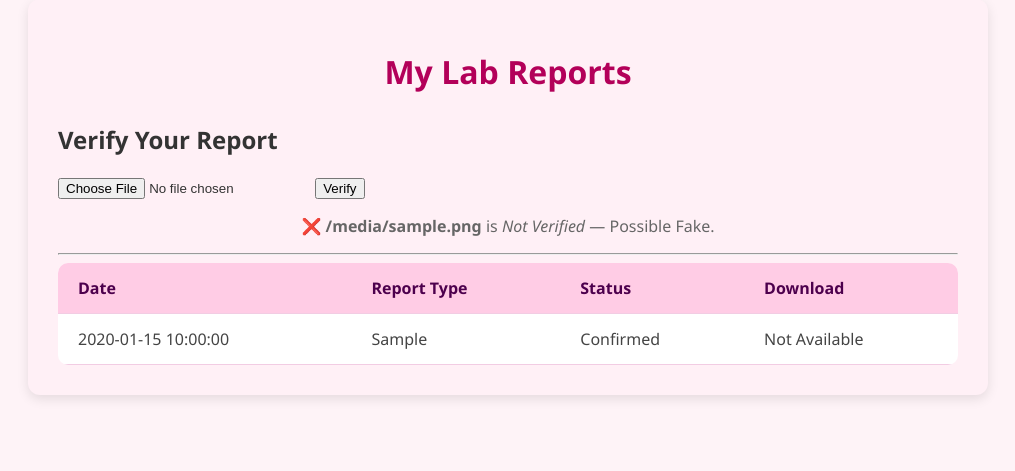
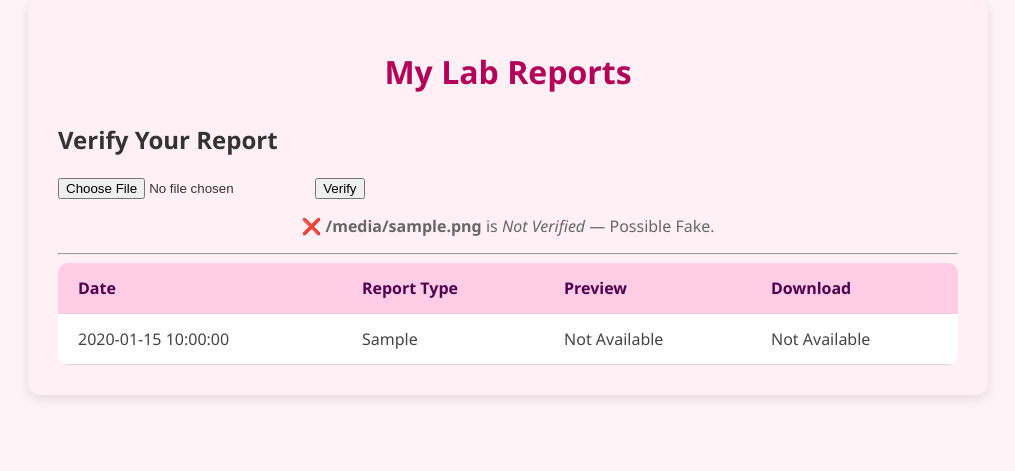
Before and after one commit to Shaaambhavi/hospital-app, a Flask app: template templates/Patient_lab_reports.html in a window 1280 px wide. Shown: the part 21-492 px from the top of the page, without its empty margins (132-1147 px from the left). Run offline with Flask 3, Linux system fonts and the light colour scheme; the template is opened without the code that fills it: most values are stand-ins (such as "Sample title", 1, 10 or a date in 2020).

Commit message:
Update Patient_lab_reports.html

```diff
--- a/templates/Patient_lab_reports.html
+++ b/templates/Patient_lab_reports.html
@@ -31,14 +31,14 @@
 
     <hr />
 
-    <!-- Existing Reports Table (without Verified column) -->
+    <!-- Reports Table with Preview -->
     {% if reports %}
       <table class="reports-table">
         <thead>
           <tr>
             <th>Date</th>
             <th>Report Type</th>
-            <th>Status</th>
+            <th>Preview</th>
             <th>Download</th>
           </tr>
         </thead>
@@ -47,7 +47,13 @@
           <tr>
             <td>{{ report.date }}</td>
             <td>{{ report.report_type }}</td>
-            <td>{{ report.status or '–' }}</td>
+            <td>
+              {% if report.report_link %}
+                <img src="{{ url_for('static', filename='uploads/' ~ report.report_link) }}" alt="Report Preview" width="100" />
+              {% else %}
+                Not Available
+              {% endif %}
+            </td>
             <td>
               {% if report.report_link %}
                 <a href="{{ url_for('static', filename='uploads/' ~ report.report_link) }}" download>
```
